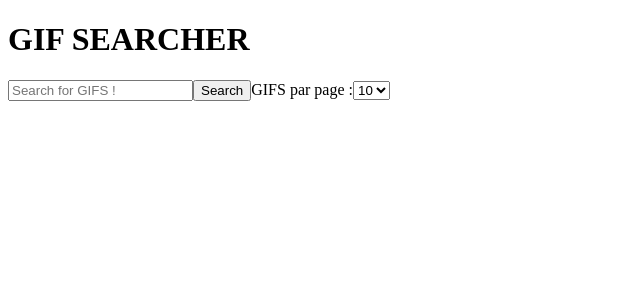
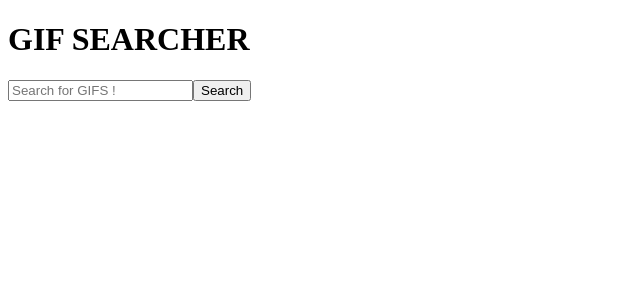
Before and after one commit to OliveLeb/react-gif-searcher, a React (Create React App) app: page / in a window 1280 px wide. Shown: the top 300 px of the page, without its empty margins (0-640 px from the left). Built offline with nearby package versions, Linux system fonts and the light colour scheme.

Commit message:
infinite scroll

```diff
--- a/src/App.js
+++ b/src/App.js
@@ -1,15 +1,31 @@
-import React, { useState } from 'react';
+import React, { useState, useRef, useCallback } from 'react';
 import useGiphy from './useGiphy';
 
 function App() {
   const [search, setSearch] = useState('');
   const [query, setQuery] = useState('');
   const [numberResult, setNumberResult] = useState(10);
-  const [result, isLoading] = useGiphy(query, numberResult);
+  const [result, isLoading, hasMore, error] = useGiphy(query, numberResult);
+
+  const observer = useRef();
+  const lastGifsRef = useCallback(
+    (node) => {
+      if (isLoading) return;
+      if (observer.current) observer.current.disconnect();
+      observer.current = new IntersectionObserver((entries) => {
+        if (entries[0].isIntersecting && hasMore) {
+          setNumberResult((prevNumberResult) => prevNumberResult + 10);
+        }
+      });
+      if (node) observer.current.observe(node);
+    },
+    [isLoading, hasMore]
+  );
 
   const onSubmit = (e) => {
     e.preventDefault();
     setQuery(search);
+    setNumberResult(10);
   };
 
   return (
@@ -22,7 +38,7 @@ function App() {
           placeholder='Search for GIFS !'
         />
         <button type='submit'>Search</button>
-        <label>
+        {/*<label>
           GIFS par page :
           <select
             value={numberResult}
@@ -33,19 +49,28 @@ function App() {
             <option value='20'>20</option>
             <option value='50'>50</option>
           </select>
-        </label>
+        </label>*/}
       </form>
       <br />
-      {isLoading ? (
-        <p>Searching...</p>
-      ) : (
-        result.map((item) => (
-          <div key={item.id}>
-            <h3>{item.title}</h3>
-            <video autoPlay loop src={item.link} />
-          </div>
-        ))
-      )}
+      {result.map((item, index) => {
+        if (result.length === index + 1) {
+          return (
+            <div key={item.id} ref={lastGifsRef}>
+              <h3>{item.title}</h3>
+              <video autoPlay loop src={item.link} />
+            </div>
+          );
+        } else {
+          return (
+            <div key={item.id}>
+              <h3>{item.title}</h3>
+              <video autoPlay loop src={item.link} />
+            </div>
+          );
+        }
+      })}
+      <div>{isLoading && 'Loading...'}</div>
+      <div>{error && 'Error'}</div>
     </div>
   );
 }
--- a/src/useGiphy.js
+++ b/src/useGiphy.js
@@ -4,23 +4,21 @@ import axios from 'axios';
 const useGiphy = (query, numberResult) => {
   const [result, setResult] = useState([]);
   const [isLoading, setIsLoading] = useState(false);
+  const [error, setError] = useState(false);
+  const [hasMore, setHasMore] = useState(false);
+
+  const url = `https://api.giphy.com/v1/gifs/search?api_key=Hhbv6st4fTi0nMlOXxdRHfBjReZQXjWY&q=${query}&limit=${numberResult}&offset=0&rating=G&lang=en`;
 
   useEffect(() => {
+    let cancel;
     const fetchData = async () => {
       try {
         setIsLoading(true);
-        /* const response = await fetch(`https://api.giphy.com/v1/gifs/search?api_key=Hhbv6st4fTi0nMlOXxdRHfBjReZQXjWY&q=${query}&limit=10&offset=0&rating=G&lang=en
-                    `);
-              const json = await response.json();
+        setError(false);
+        const response = await axios.get(url, {
+          cancelToken: new axios.CancelToken((c) => (cancel = c)),
+        });
 
-              setResult(
-                response.data.map((item) => {
-                  return item.images.preview.mp4;
-                })
-              );*/
-        const response = await axios.get(
-          `https://api.giphy.com/v1/gifs/search?api_key=Hhbv6st4fTi0nMlOXxdRHfBjReZQXjWY&q=${query}&limit=${numberResult}&offset=0&rating=G&lang=en`
-        );
         setResult(
           response.data.data.map((item) => {
             return {
@@ -30,16 +28,20 @@ const useGiphy = (query, numberResult) => {
             };
           })
         );
+        setHasMore(
+          response.data.pagination.total_count > response.data.pagination.count
+        );
       } catch (error) {
-        alert(error);
+        if (axios.isCancel(error)) return;
+        setError(true);
       } finally {
         setIsLoading(false);
+        return () => cancel();
       }
     };
-
     if (query !== '') fetchData();
-  }, [query, isLoading, numberResult]);
-  return [result];
+  }, [numberResult, query, url, hasMore]);
+  return [result, isLoading, hasMore, error];
 };
 
 export default useGiphy;
```
